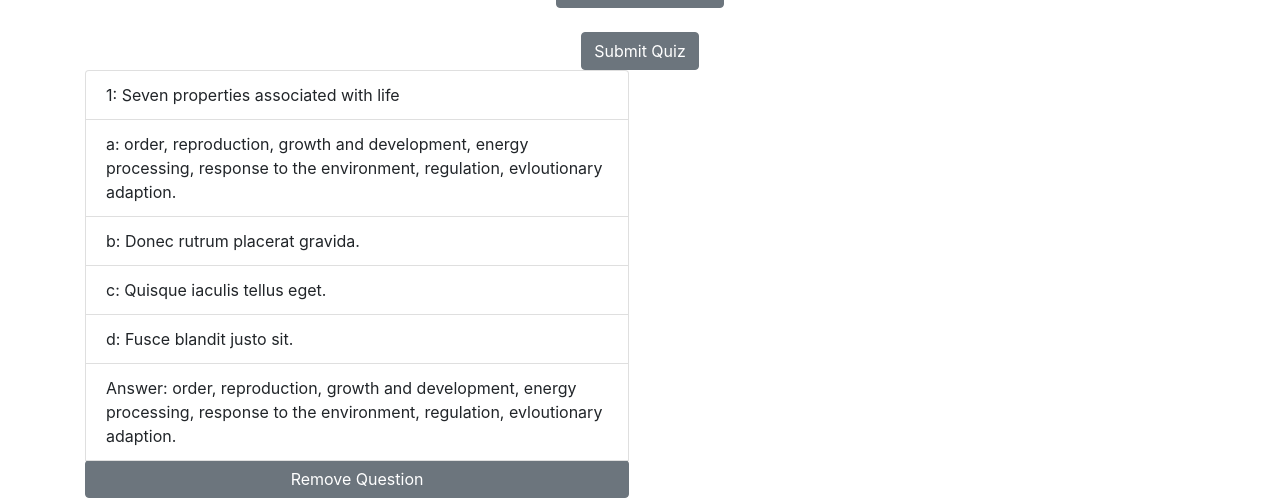
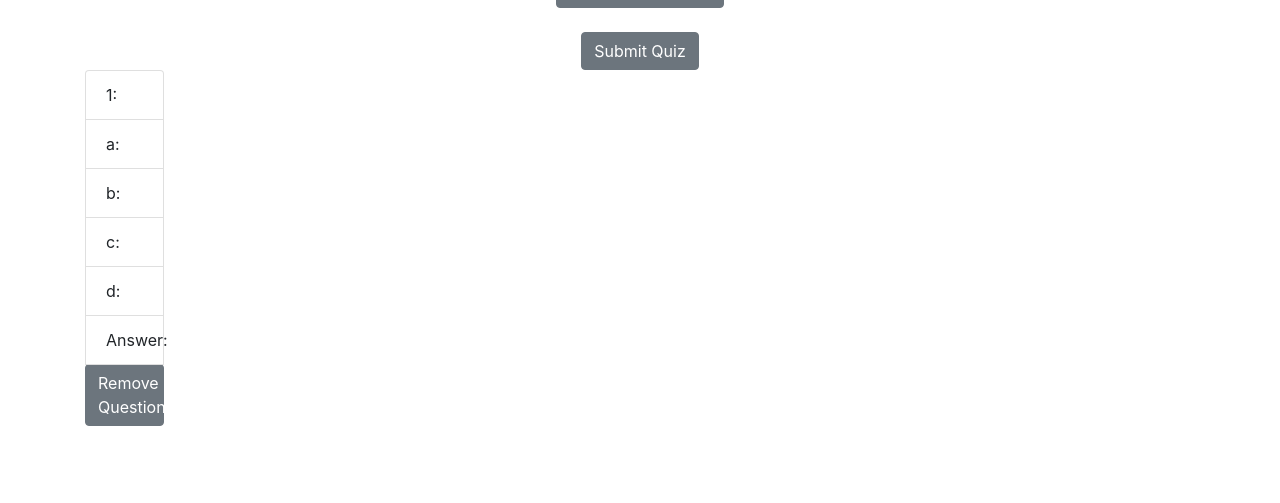
Before and after one commit to denmcca/squiz, a React (Create React App) app in the folder frontend/: page /CreateQuiz in a window 1280 px wide. Shown: the part 1124-1627 px from the top of the page. After the commit the page ends 1558 px from the top, so only its background shows below. Built offline with nearby package versions, Linux system fonts and the light colour scheme.

Commit message:
Added documentation/comments

```diff
--- a/frontend/src/Pages/CreateQuizPage.jsx
+++ b/frontend/src/Pages/CreateQuizPage.jsx
@@ -21,12 +21,13 @@ class CreateQuizPage extends Component {
     this.state = {
       questions: [
         {
-          question: "Seven properties associated with life",
-          optionOne: "order, reproduction, growth and development, energy processing, response to the environment, regulation, evloutionary adaption.",
-          optionTwo: "Donec rutrum placerat gravida.",
-          optionThree: "Quisque iaculis tellus eget.",
-          optionFour: "Fusce blandit justo sit.",
-          rightAnswer: "order, reproduction, growth and development, energy processing, response to the environment, regulation, evloutionary adaption."
+          // Debug testing - starting with a given array of question
+          // question: "Seven properties associated with life",
+          // optionOne: "order, reproduction, growth and development, energy processing, response to the environment, regulation, evloutionary adaption.",
+          // optionTwo: "Donec rutrum placerat gravida.",
+          // optionThree: "Quisque iaculis tellus eget.",
+          // optionFour: "Fusce blandit justo sit.",
+          // rightAnswer: "order, reproduction, growth and development, energy processing, response to the environment, regulation, evloutionary adaption."
         },
       ],
       question: "",
@@ -43,6 +44,7 @@ class CreateQuizPage extends Component {
   }
   // adding a question to the list
   addQuestion = (e) => {
+    // if the right answer is not empty, then add the question
     if (this.state.rightAnswer !== "") {
       this.setState((prevState) => ({
         // add a new set of question to the list
@@ -58,27 +60,35 @@ class CreateQuizPage extends Component {
         optionThree: "",
         optionFour: "",
         rightAnswer: "",
-        // disable prompt
+        // disable prompt (close the modal)
         addPrompt: false
       }));
     } else {
+      // prompt user to add the right answer
       alert("Please input the Answer");
     }
     console.log(this.state.questions);
   }
+  // remove a question from the list
+  // arg: index of the question to be removed
   removeQuestion(index) {
     var newQuestionList = [...this.state.questions];
     if (index !== -1) {
+      // remove the given index
       newQuestionList.splice(index, 1);
+      // update the state variable
       this.setState({ questions: newQuestionList });
     }
   }
+  // toggles the modal for adding the question
   toggleAddPrompt() {
     this.setState({ addPrompt: false });
   }
+  // the displayed page
   render() {
     return (
       <div className="container">
+        {/* The Prompt for adding a question, its a modal or a 'pop-up' */}
         <Modal isOpen={this.state.addPrompt}>
           <ModalHeader>Add A Question</ModalHeader>
           <ModalBody>
@@ -138,6 +148,7 @@ class CreateQuizPage extends Component {
             <Button onClick={() => this.setState({ addPrompt: false })}>Cancel</Button>
           </ModalFooter>
         </Modal>
+        {/* The display of the page without the prompt */}
         <Form>
           <legend> Create A Quiz </legend>
           <Button onClick={() => this.setState({ addPrompt: true })}>Add New Question</Button>
```
